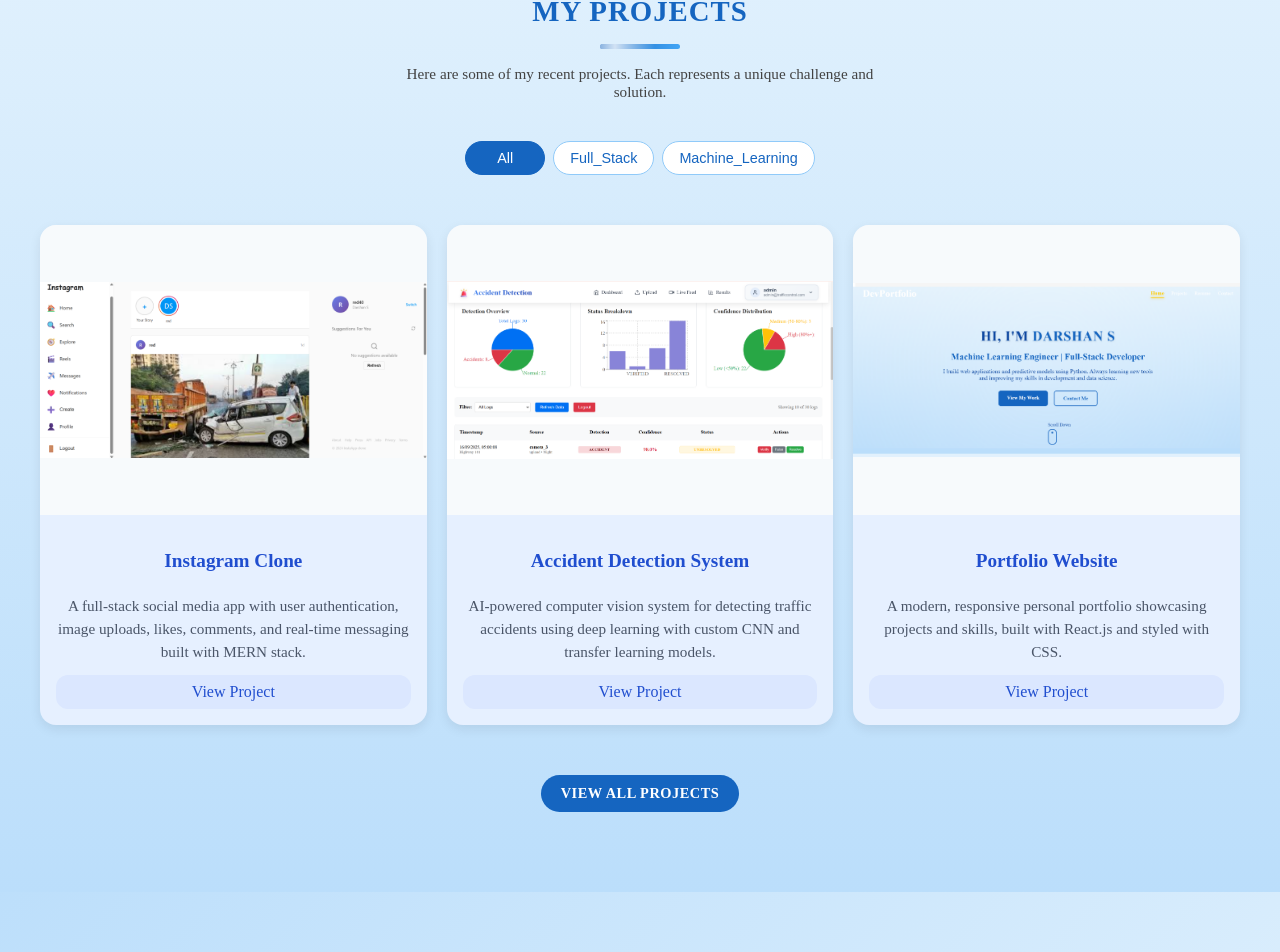
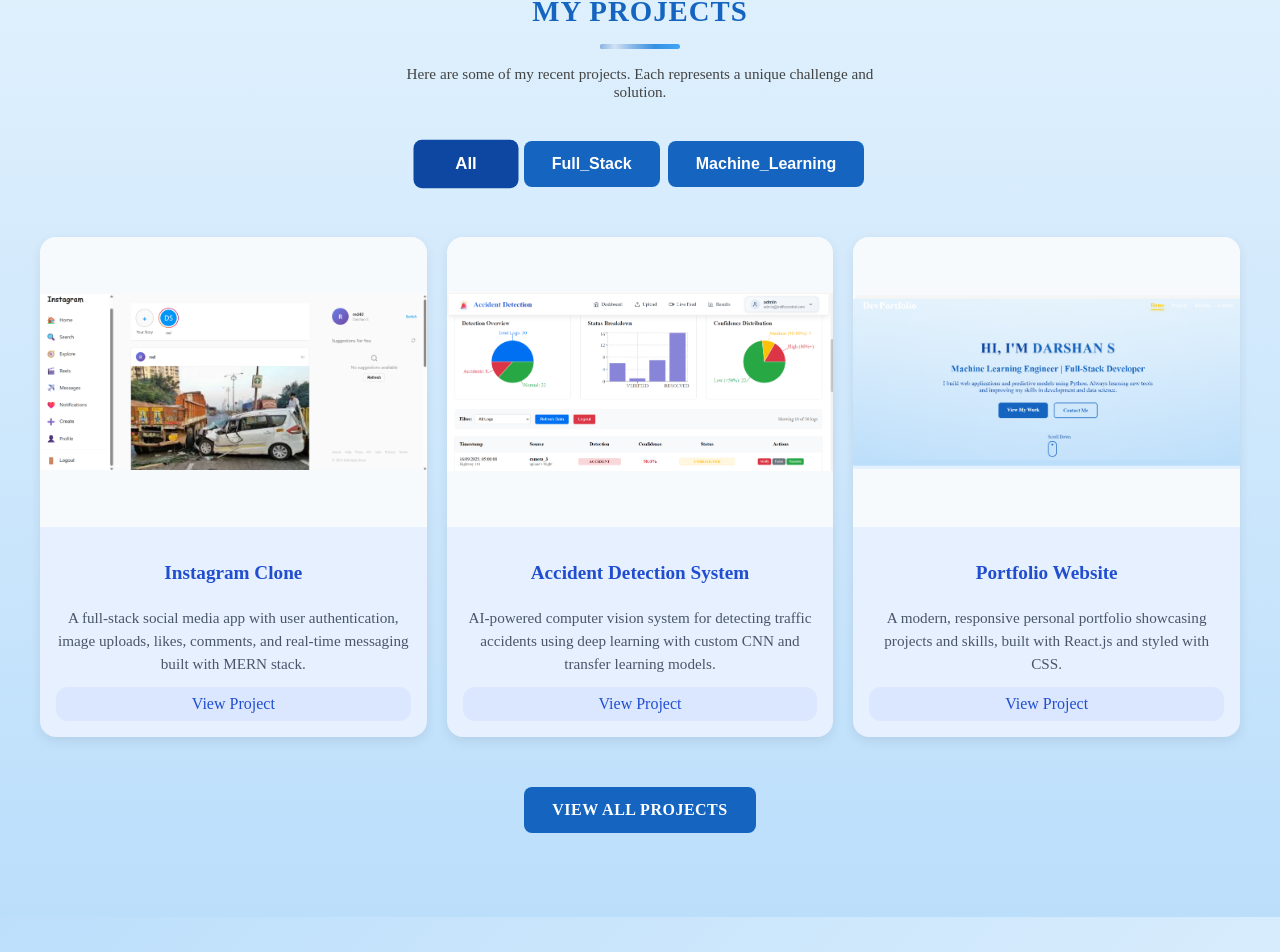
Before and after one commit to Darshan980/portfolio, a React (Vite) app: page / in a window 1280 px wide. Shown: the part 2253-3205 px from the top of the page. Built offline with nearby package versions, Linux system fonts and the light colour scheme.

Commit message:
Update Project.css

```diff
--- a/src/components/Project.css
+++ b/src/components/Project.css
@@ -1,4 +1,3 @@
-/* Projects Section - Matching Skills Section Style */
 #projects {
   padding: 80px 5%;
   background: linear-gradient(to bottom, #e3f2fd, #bbdefb);
@@ -11,7 +10,6 @@
   margin: 0 auto;
 }
 
-/* Section Header - Matching Skills Style */
 .heading h2 {
   font-size: 1.8rem;
   font-weight: 600;
@@ -38,7 +36,7 @@
   margin-right: auto;
 }
 
-/* Filter Buttons - Matching Skills Style */
+/* Filter Buttons - Updated to Hero Style */
 .filter-buttons {
   margin: 30px 0 50px 0;
   display: flex;
@@ -48,34 +46,47 @@
 }
 
 .filter-buttons button {
-  padding: 8px 16px;
-  font-size: 0.9rem;
-  font-weight: 500;
-  border: 1px solid #90caf9;
-  border-radius: 20px;
+  padding: 14px 28px;
+  font-size: 1rem;
+  font-weight: bold;
+  border-radius: 8px;
+  transition: all 0.3s ease-in-out;
   cursor: pointer;
-  background: white;
-  color: #1565c0;
-  transition: all 0.3s ease;
-  min-width: 80px;
+  background-color: #1565c0;
+  color: white;
+  border: none;
+  position: relative;
+  overflow: hidden;
+  min-width: 100px;
+}
+
+.filter-buttons button:hover {
+  background-color: #0d47a1;
+  transform: scale(1.05);
 }
 
 .filter-buttons button.active {
-  background: #1565c0;
-  color: white;
-  border-color: #1565c0;
+  background-color: #0d47a1;
+  transform: scale(1.05);
 }
 
-.filter-buttons button:hover {
-  background: #e3f2fd;
-  transform: translateY(-1px);
+.filter-buttons button::after {
+  content: "";
+  position: absolute;
+  width: 100%;
+  height: 100%;
+  top: 0;
+  left: 0;
+  background: rgba(255, 255, 255, 0.2);
+  transform: scale(0);
+  transition: transform 0.4s ease-in-out;
+  border-radius: 50%;
 }
 
-.filter-buttons button.active:hover {
-  background: #0d47a1;
+.filter-buttons button:hover::after {
+  transform: scale(2);
 }
 
-/* Project Grid - Matching Skills Card Layout */
 .projects-grid {
   display: grid;
   grid-template-columns: repeat(auto-fit, minmax(300px, 1fr));
@@ -84,31 +95,49 @@
   justify-items: center;
 }
 
-/* View More Button - Matching Skills Style */
+/* View More Button - Updated to Hero Style */
 .view-more {
   margin-top: 50px;
 }
 
 .btn {
   display: inline-block;
-  padding: 10px 20px;
-  font-size: 0.9rem;
-  font-weight: 600;
-  background: #1565c0;
+  padding: 14px 28px;
+  font-size: 1rem;
+  font-weight: bold;
+  background-color: #1565c0;
   color: white;
   text-decoration: none;
-  border-radius: 20px;
-  transition: all 0.3s ease;
+  border-radius: 8px;
+  transition: all 0.3s ease-in-out;
   text-transform: uppercase;
   letter-spacing: 0.5px;
   border: none;
   cursor: pointer;
+  position: relative;
+  overflow: hidden;
 }
 
 .btn:hover {
-  background: #0d47a1;
-  transform: translateY(-2px);
-  box-shadow: 0 4px 12px rgba(21, 101, 192, 0.3);
+  background-color: #0d47a1;
+  transform: scale(1.05);
+}
+
+.btn::after {
+  content: "";
+  position: absolute;
+  width: 100%;
+  height: 100%;
+  top: 0;
+  left: 0;
+  background: rgba(255, 255, 255, 0.2);
+  transform: scale(0);
+  transition: transform 0.4s ease-in-out;
+  border-radius: 50%;
+}
+
+.btn:hover::after {
+  transform: scale(2);
 }
 
 /* Responsive Design */
@@ -140,9 +169,9 @@
   }
 
   .filter-buttons button {
-    padding: 6px 12px;
-    font-size: 0.85rem;
-    min-width: 70px;
+    padding: 12px 20px;
+    font-size: 0.9rem;
+    min-width: 85px;
   }
 }
 
```
